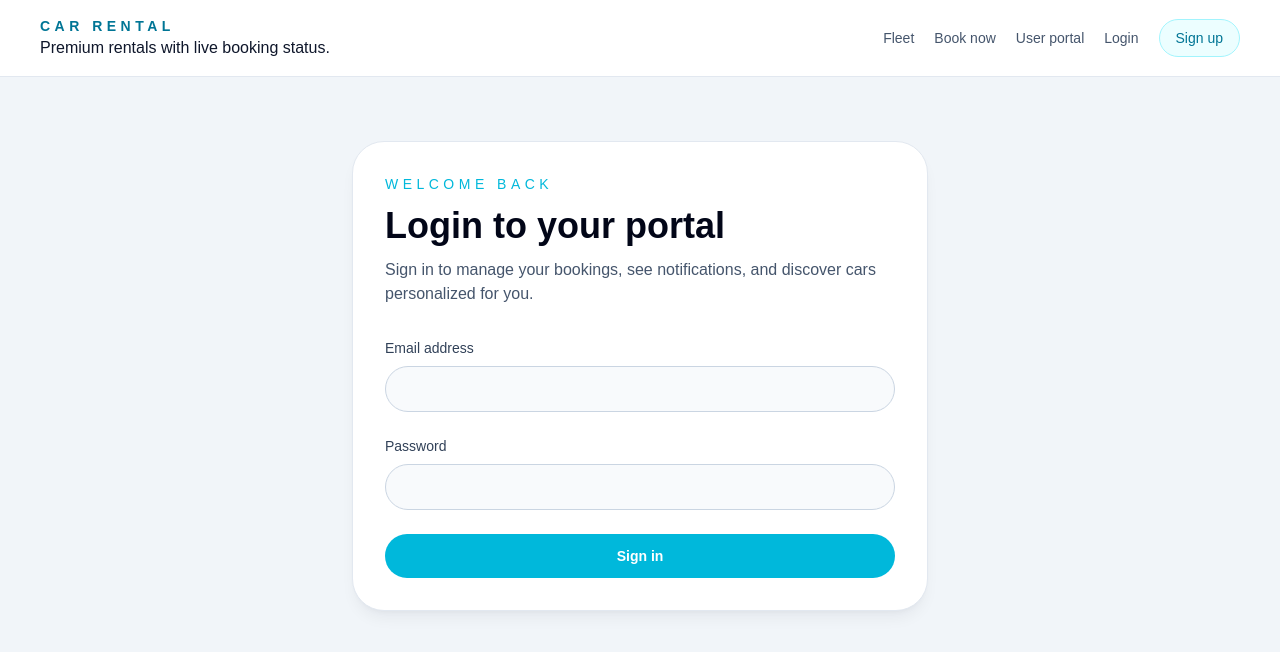
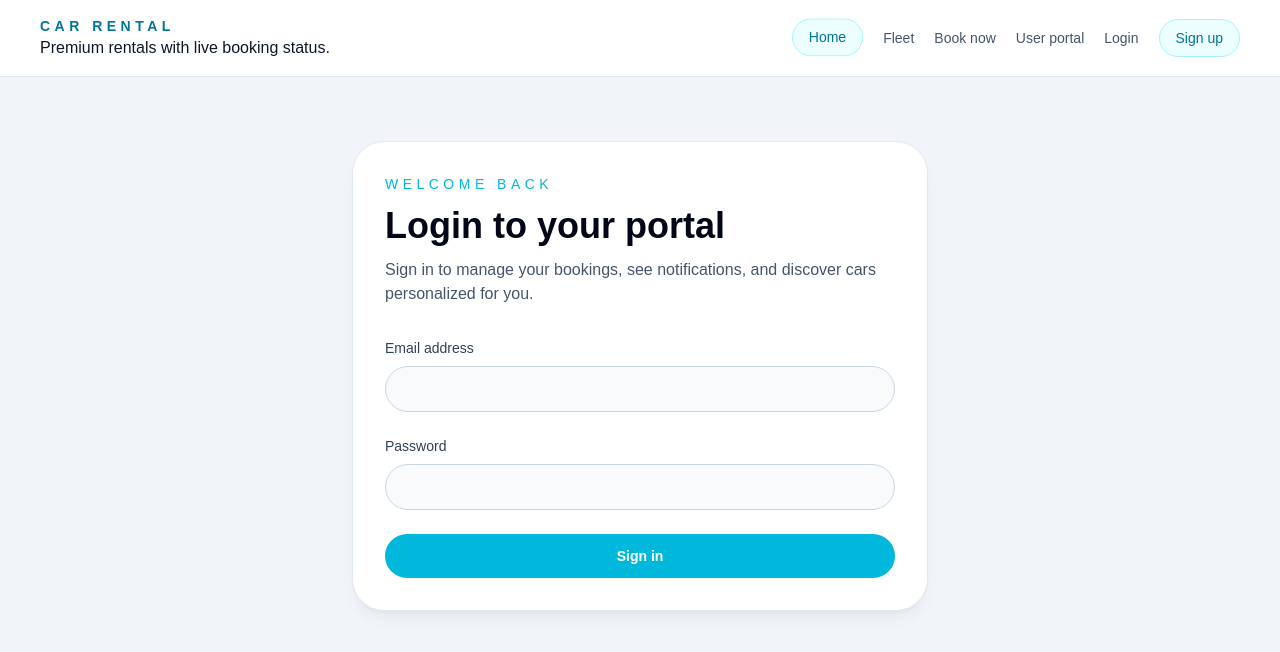
Before and after one commit to mansha24/carrental, a Next.js app: page /login in a window 1280 px wide. Shown: the top 652 px of the page. Built offline with nearby package versions, Linux system fonts and the light colour scheme.

Commit message:
feat: add Home link to the navigation in the Header component

```diff
--- a/app/components/Header.tsx
+++ b/app/components/Header.tsx
@@ -10,6 +10,12 @@ export default function Header() {
         </div>
 
         <nav className="flex flex-wrap items-center gap-3 text-sm text-slate-600 sm:gap-5">
+          <Link
+            href="/"
+            className="rounded-full border border-cyan-200 bg-cyan-50 px-4 py-2 text-cyan-700 transition-transform duration-500 hover:-translate-y-1 hover:border-cyan-300 hover:bg-cyan-100 animate-float"
+          >
+            Home
+          </Link>
           <Link href="#fleet" className="transition hover:text-slate-900">
             Fleet
           </Link>
```
